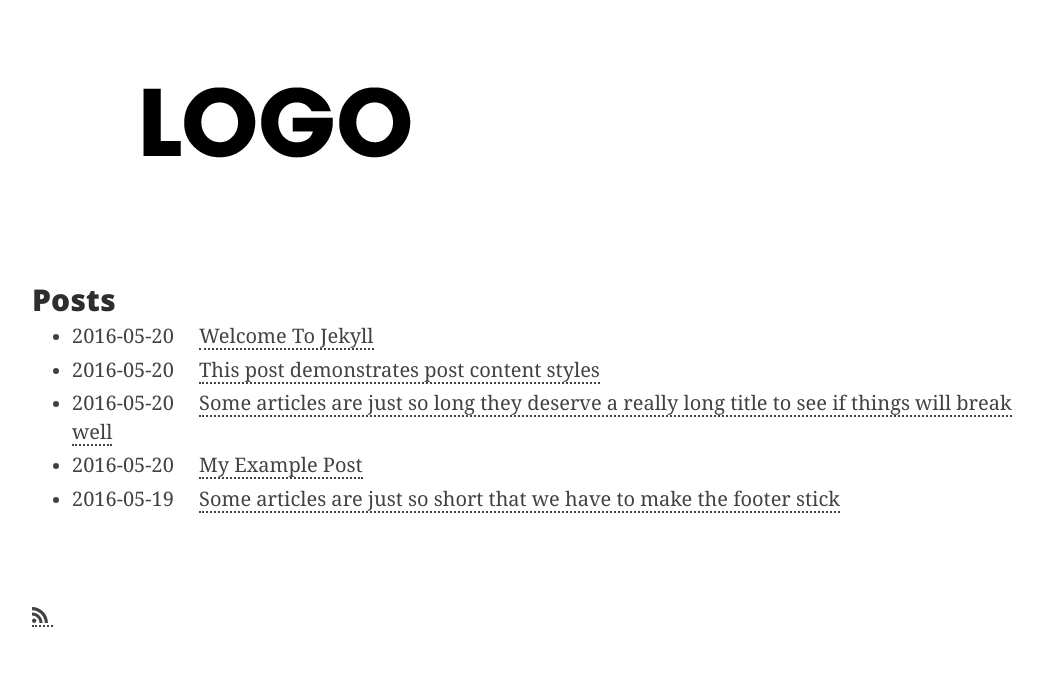
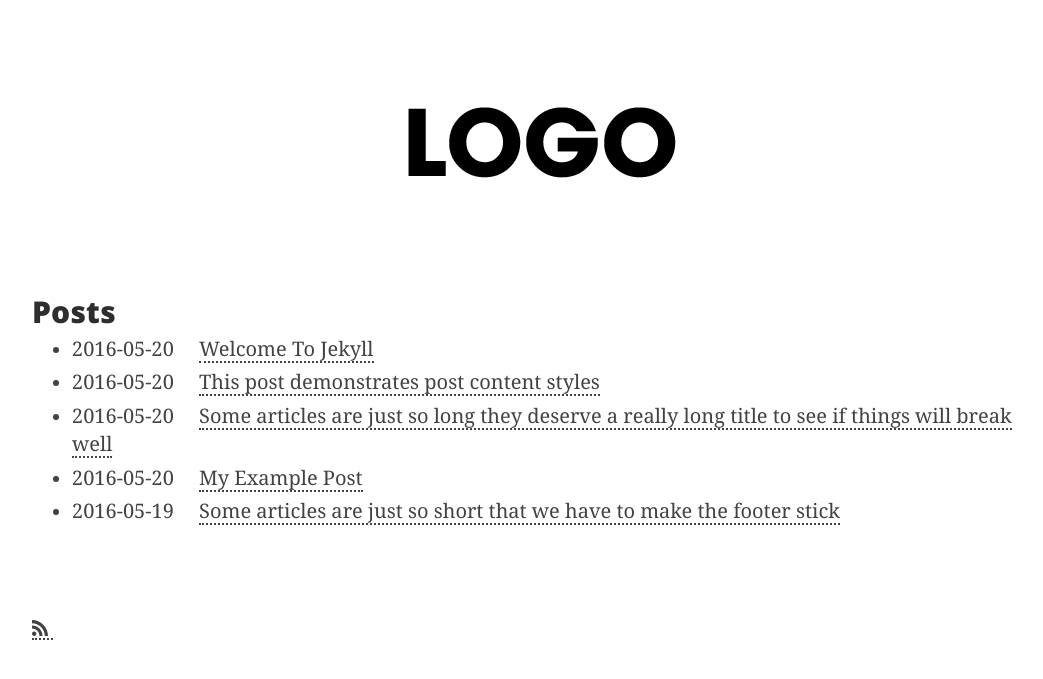
Before and after one commit to errantmind/errant-jekyll, a Jekyll site: the page built from index.md, in a window 1280 px wide. Shown: the top 679 px of the page, without its empty margins (98-1141 px from the left). Built offline with Jekyll 4.4.1, drawn with Linux system fonts in a browser that asks for light colours.

```diff
--- a/_includes/head.html
+++ b/_includes/head.html
@@ -454,6 +454,8 @@
       max-width:100%;
       height:auto;
       object-fit: contain;
+      display: block;
+      margin: 1rem auto;
     }
 
     video {
@@ -461,7 +463,7 @@
       height:auto;
       object-fit: contain;
       display: block;
-      margin: 0.25rem auto;
+      margin: 1rem auto;
     }
 
   </style>
```
Also changed, not shown: _layouts/post.html (+3 -5 lines).
